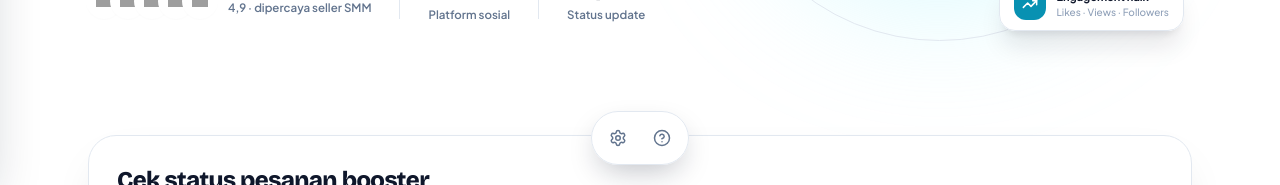
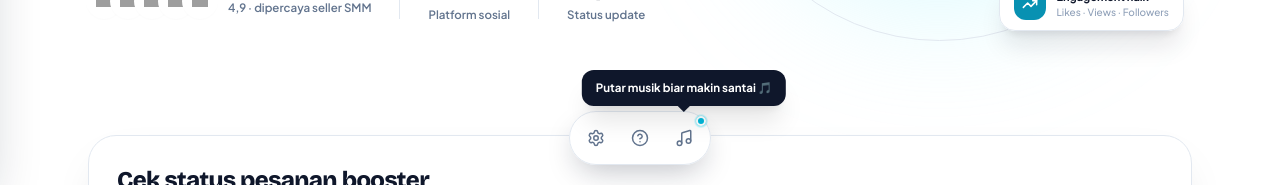
Before and after one commit to Dzbot01/Boosteryuk, a React (Vite) app: page / in a window 1280 px wide. Shown: the part 615-800 px from the top of the page. Built offline with nearby package versions, Linux system fonts and the light colour scheme; grey boxes are pictures that could not be loaded.

Commit message:
Replace project

```diff
--- a/src/components/BottomNavbar.tsx
+++ b/src/components/BottomNavbar.tsx
@@ -1,27 +1,41 @@
 import { useState } from 'react';
 import { useLocation, useNavigate } from 'react-router-dom';
-import { Settings, HelpCircle } from 'lucide-react';
+import { Settings, HelpCircle, Music, Pause } from 'lucide-react';
 import FAQModal from './FAQModal';
 import SettingsModal from './SettingsModal';
 import { useAuth } from '../context/AuthContext';
+import { useMusic } from '../context/MusicContext';
 
 export default function BottomNavbar() {
   const { user } = useAuth();
   const navigate = useNavigate();
   const { pathname } = useLocation();
+  const { playing, toggle, showTooltip } = useMusic();
   const [showFAQ, setShowFAQ] = useState(false);
   const [showSettings, setShowSettings] = useState(false);
   const profileActive = pathname === '/profil';
 
   const items = [
-    { key: 'settings', icon: Settings, label: 'Pengaturan', open: () => setShowSettings(true), on: showSettings },
-    { key: 'faq', icon: HelpCircle, label: 'FAQ', open: () => setShowFAQ(true), on: showFAQ },
+    {
+      key: 'settings',
+      icon: Settings,
+      label: 'Pengaturan',
+      open: () => setShowSettings(true),
+      on: showSettings,
+    },
+    {
+      key: 'faq',
+      icon: HelpCircle,
+      label: 'FAQ',
+      open: () => setShowFAQ(true),
+      on: showFAQ,
+    },
   ];
 
   return (
     <>
       <div className="fixed bottom-5 left-1/2 z-30 -translate-x-1/2">
-        <div className="flex items-center gap-1 rounded-full border border-slate-200 bg-white/95 p-1.5 shadow-[0_12px_30px_-8px_rgba(15,23,42,0.28)] backdrop-blur-xl dark:border-slate-700/60 dark:bg-slate-800/95 dark:shadow-black/40">
+        <div className="relative flex items-center gap-1 rounded-full border border-slate-200 bg-white/95 p-1.5 shadow-[0_12px_30px_-8px_rgba(15,23,42,0.28)] backdrop-blur-xl dark:border-slate-700/60 dark:bg-slate-800/95 dark:shadow-black/40">
           {items.map(({ key, icon: Icon, label, open, on }) => (
             <button
               key={key}
@@ -43,7 +57,51 @@ export default function BottomNavbar() {
             </button>
           ))}
 
-          {/* Profile — visible after login */}
+          {/* ---------- Music toggle ---------- */}
+          <div className="relative">
+            {/* onboarding tooltip */}
+            {showTooltip && (
+              <div className="absolute bottom-full left-1/2 z-10 mb-3 w-max max-w-[220px] -translate-x-1/2 animate-fade-in rounded-xl bg-slate-900 px-3.5 py-2.5 text-center shadow-xl dark:bg-slate-100">
+                <p className="text-[11.5px] font-bold leading-snug text-white dark:text-slate-900">
+                  Putar musik biar makin santai 🎵
+                </p>
+                <span className="absolute -bottom-1 left-1/2 h-2.5 w-2.5 -translate-x-1/2 rotate-45 bg-slate-900 dark:bg-slate-100" />
+              </div>
+            )}
+
+            <button
+              onClick={toggle}
+              aria-label={playing ? 'Hentikan musik' : 'Putar musik'}
+              aria-pressed={playing}
+              title={playing ? 'Hentikan musik' : 'Putar musik'}
+              className={`group relative flex h-10 w-10 items-center justify-center rounded-full transition-all duration-250 active:scale-90 ${
+                playing
+                  ? 'bg-cyan-600 text-white shadow-md shadow-cyan-600/30'
+                  : 'text-slate-500 hover:bg-slate-100 hover:text-cyan-700 dark:text-slate-400 dark:hover:bg-slate-700 dark:hover:text-cyan-400'
+              }`}
+            >
+              {playing ? (
+                <Pause className="h-[18px] w-[18px] fill-current" strokeWidth={2} />
+              ) : (
+                <Music className="h-[18px] w-[18px] transition-transform duration-300 group-hover:scale-110" strokeWidth={2} />
+              )}
+
+              {/* pulsing ring while playing */}
+              {playing && (
+                <span className="pointer-events-none absolute inset-0 rounded-full text-cyan-400 pulse-ring" />
+              )}
+
+              {/* attention dot before the first interaction */}
+              {showTooltip && !playing && (
+                <span className="absolute -right-0.5 -top-0.5 flex h-2.5 w-2.5">
+                  <span className="absolute inline-flex h-full w-full rounded-full bg-cyan-400 opacity-75 pulse-ring text-cyan-400" />
+                  <span className="relative h-2.5 w-2.5 rounded-full border-2 border-white bg-cyan-500 dark:border-slate-800" />
+                </span>
+              )}
+            </button>
+          </div>
+
+          {/* ---------- Profile — visible after login ---------- */}
           {user && (
             <>
               <span className="mx-0.5 h-7 w-px bg-slate-200 dark:bg-slate-700" />
```
